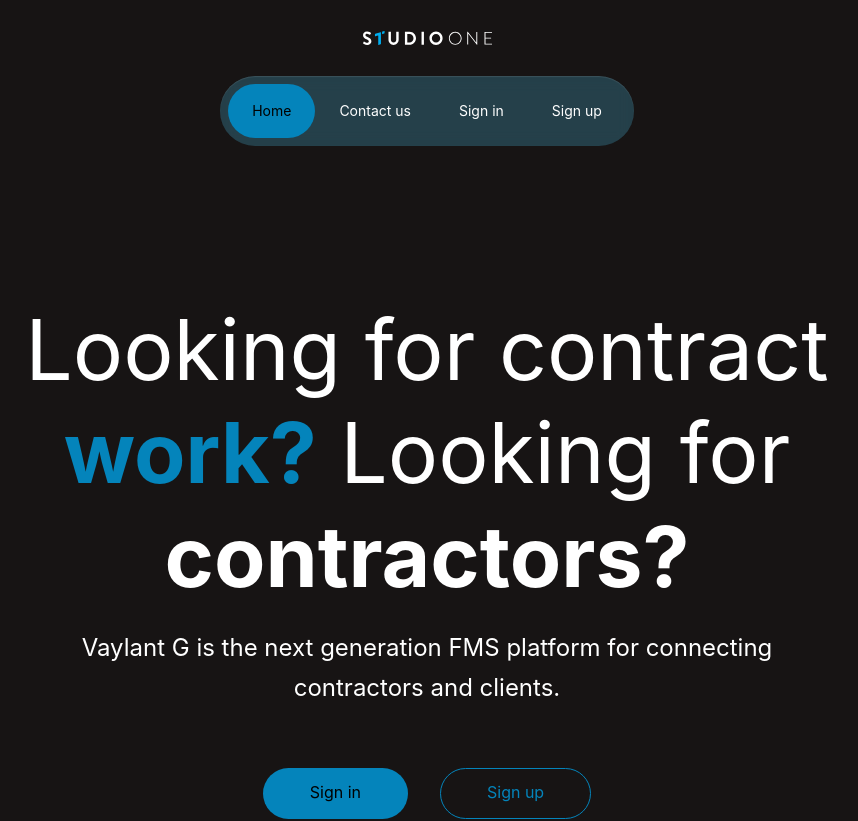
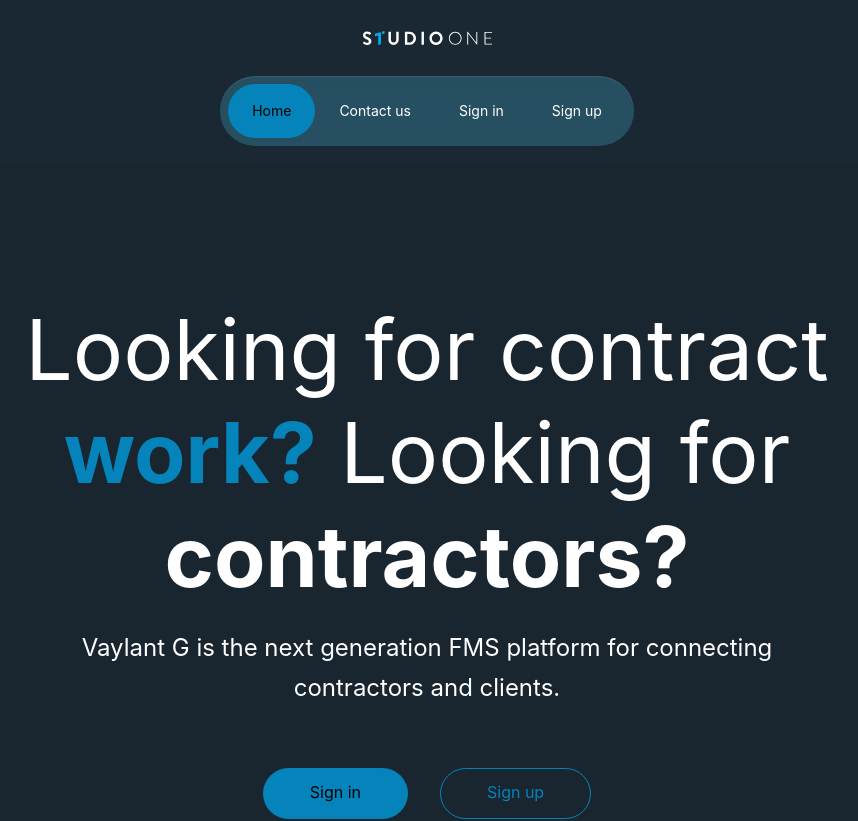
Before and after one commit to samveltco/sw9test, a React (Create React App) app: page /landing in a window 1280 px wide. Shown: the top 821 px of the page, without its empty margins (213-1071 px from the left). Built offline with nearby package versions, Linux system fonts and the light colour scheme; a web font is replaced by a local one.

Commit message:
fixed body color

```diff
--- a/public/css/landing/landing.css
+++ b/public/css/landing/landing.css
@@ -1340,9 +1340,9 @@ button {
 
 .header,
 .footer,
-body {
-    background: #171414;
-}
+/*body {*/
+/*    background: #171414;*/
+/*}*/
 
 .header {
     padding: 16px 0;
```
